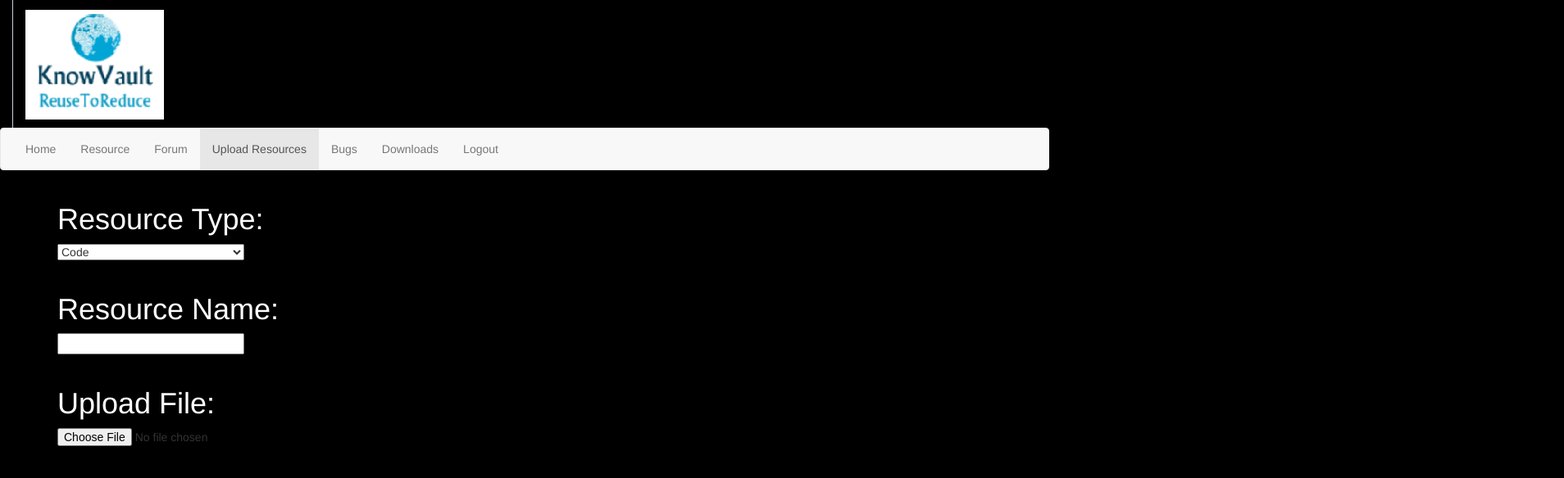
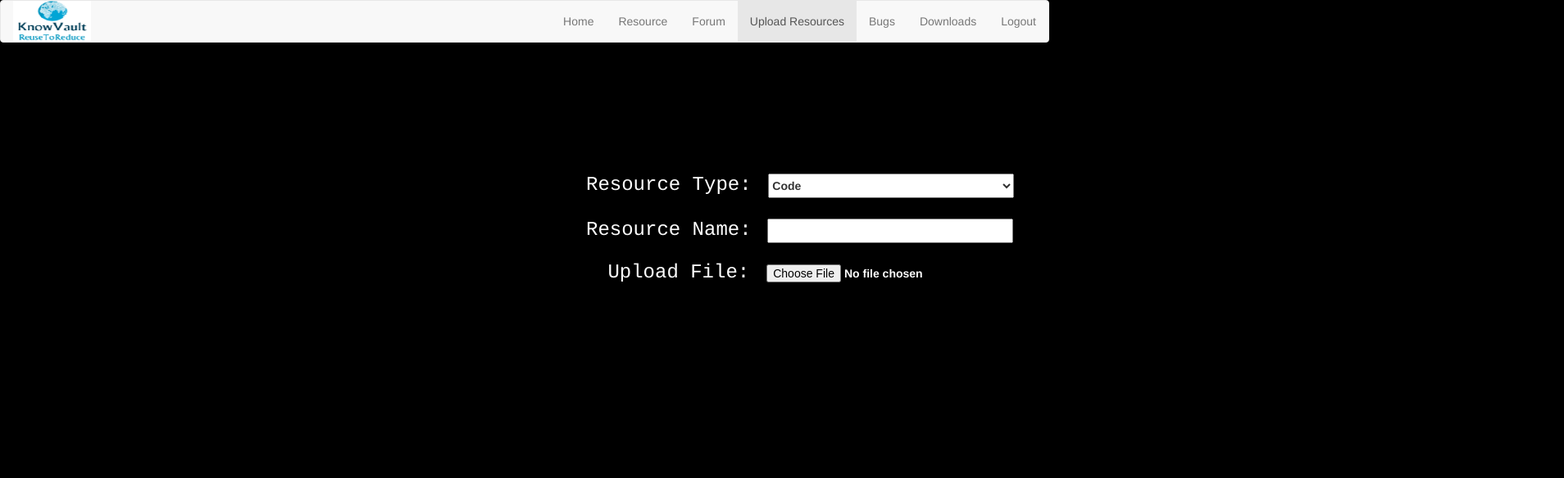
Before and after one commit to AMRUTHASALIKE/KV_UI, a plain HTML site: page upload.html in a window 1280 px wide. Shown: the whole page at 82% size, 1908 px wide, since content can reach past the window. Drawn offline with nearby package versions, Linux system fonts and the light colour scheme.

Commit message:
added files

```diff
--- a/upload.html
+++ b/upload.html
@@ -11,19 +11,16 @@
 
 	<!-- Latest compiled JavaScript -->
 	<script src="https://maxcdn.bootstrapcdn.com/bootstrap/3.3.7/js/bootstrap.min.js"></script>
+
 </head>
 
 <body  style="background-color:black">
 
-	<!-- Logo -->
-	<div class="container-fluid" style="background-color:black" id="1">
-  		<img src="KVlogo.png" align="left">
-	</div>
-
 	<!--Navigation bar -->
 	<nav class="navbar navbar-default">
   		<div class="container-fluid">
-    <ul class="nav navbar-nav">
+		    <img src="KV.png" align="left" width="95" height="50">
+    		<ul class="nav navbar-nav navbar-right">
       			<li><a href="index.html">Home</a></li>
      		 	<li><a href="resource.html">Resource</a></li>
       			<li><a href="forum.html">Forum</a></li>
@@ -33,24 +30,25 @@
 	  		<li><a href="logout.html">Logout</a></li>
     		</ul>
   		</div>
-  </ul>
-  </div>
  	</nav>
+  <br><br><br><br><br><br><br>
+
 
   <!-- Dropdown -->
-  <div class="container">
-  <h1 style="color:white;">Resource Type:</h1>
-  					<select name="resources" style="width: 20%;">
+  <div class="container-fluid" style="margin-left:50em">
+  <label style="color:white; font: normal 24px courier !important;">Resource Type: </label>
+  					<label style="margin-left:1.2em">
+					<select name="resources" style="width:300px; height:30px; ">
   						<option value="code">Code</option>
   						<option value="tutorial">Tutorial</option>
   						<option value="design">Reference Design</option>
   						<option value="poc">POC</option>
 					</select>
+					</label>
 					<br><br>
-  <h1 style="color:white">Resource Name:</h1>
-  				    <input type="text" name="resource name" style="width: 20%;"><br><br>
-  <h1 style="color:white">Upload File:</h1>
-  				    <input type="file">
+  <label style="color:white; font: normal 24px courier !important;">Resource Name:  </label>
+  				    <input type="text" name="resource name" style="width: 300px; height:30px; margin-left:1.1em"><br><br>
+  <label style="color:white; font: normal 24px courier !important; margin-left:1.1em">Upload File:</label><label style="color:white; height:30px; margin-left:1.5em"><input type="file"></label>
   </div>
 
 </body>
```
Also changed, not shown: bugs.html (+5 -11 lines), index.html (+12 -8 lines), KV.PNG (added). Lines whose indentation alone changed are shown as unchanged.
